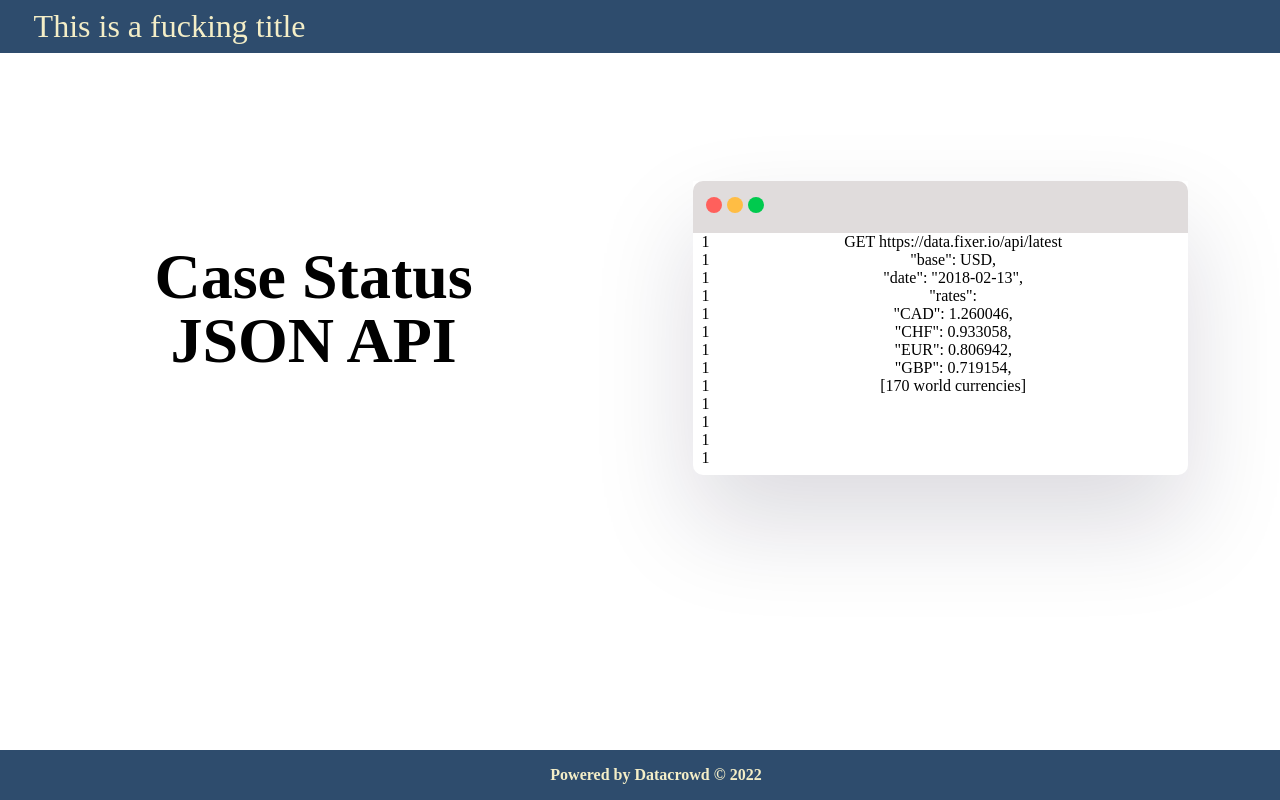
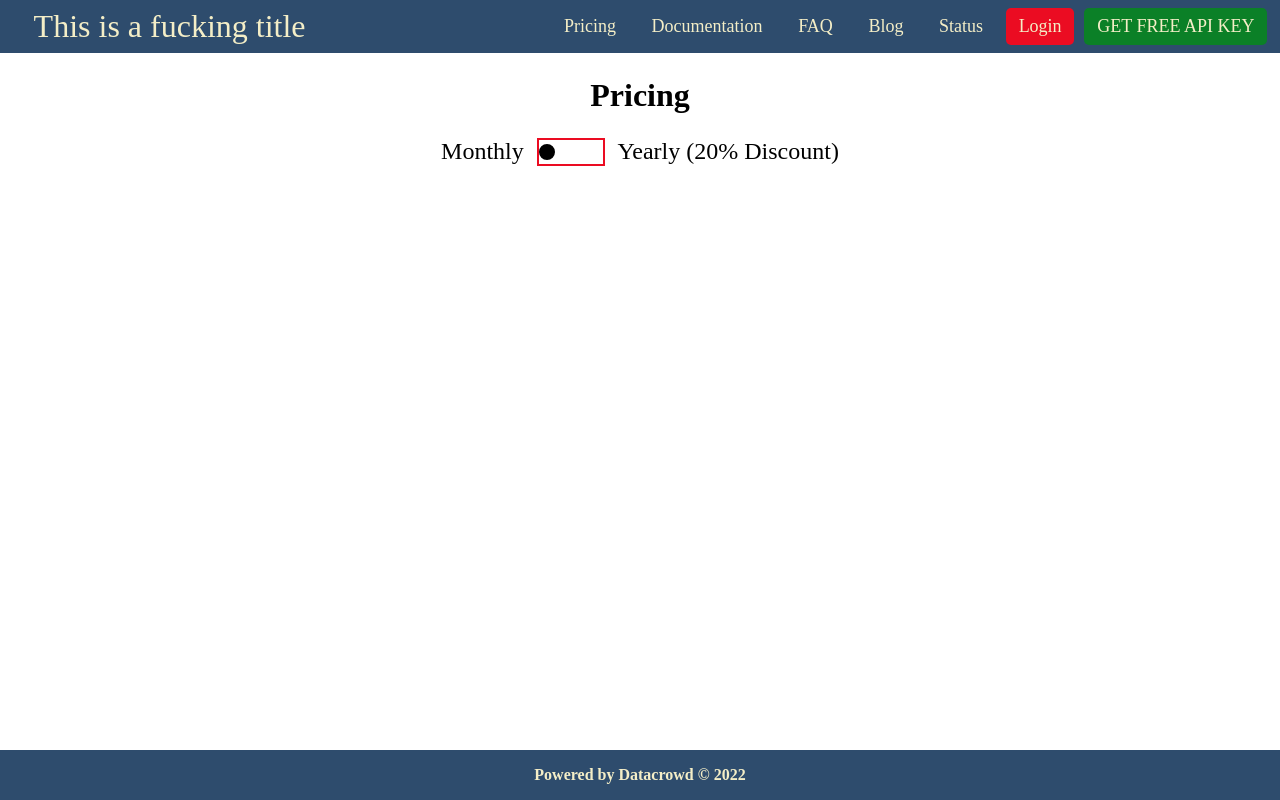
Before and after one commit to akshatdatacrowd/uscis-api, a React (Create React App) app: page /pricing in a window 1280 px wide. Built offline with nearby package versions, Linux system fonts and the light colour scheme.

Commit message:
Started the Pricing page

```diff
--- a/package.json
+++ b/package.json
@@ -16,6 +16,7 @@
     "react": "^17.0.2",
     "react-dom": "^17.0.2",
     "react-icons": "^4.3.1",
+    "react-router-dom": "^6.2.2",
     "react-scripts": "5.0.0",
     "typescript": "^4.6.2",
     "web-vitals": "^2.1.4"
--- a/src/App.tsx
+++ b/src/App.tsx
@@ -1,16 +1,20 @@
 import Header from "./components/Header";
 import Footer from "./components/Footer";
-import Index from "./components/Index";
+import Index from "./components/Index/Index";
+import PricingIndex from "./components/Pricing/PricingIndex";
+import { BrowserRouter as Router, Routes, Route } from "react-router-dom";
 
 function App() {
   return (
     <div className="App">
-      <Header />
-      <body>
-        <Index />
-      </body>
-
-      <Footer />
+      <Router>
+        <Header />
+        <Routes>
+          <Route path="/" element={<Index />} />
+          <Route path="/pricing" element={<PricingIndex />} />
+        </Routes>
+        <Footer />
+      </Router>
     </div>
   );
 }
--- a/src/components/Header.tsx
+++ b/src/components/Header.tsx
@@ -1,22 +1,23 @@
-import {  } from 'react-icons/fa'
+import { Link } from "react-router-dom";
 
 const Header = () => {
   return (
     <div className="Header">
-      <p className="title">This is a fucking title</p>
-      <div className="hopts">
-          <p className="opt">
-
-          </p>
-          <p className="opt">
-
-          </p>
-          <p className="opt">
-
-          </p>
-          <p className="opt">
-
-          </p>
+      <div className="leftHeader">
+        <Link to="/">
+          <p className="title">This is a fucking title</p>
+        </Link>
+      </div>
+      <div className="rightHeader">
+        <Link to="/pricing">
+          <p className="opt">Pricing</p>
+        </Link>
+        <p className="opt">Documentation</p>
+        <p className="opt">FAQ</p>
+        <p className="opt">Blog</p>
+        <p className="opt">Status</p>
+        <p className="opt LoginBtnHeader">Login</p>
+        <p className="opt ApiBtnHeader">GET FREE API KEY</p>
       </div>
     </div>
   );
--- /dev/null
+++ b/src/components/Pricing/PricingIndex.tsx
@@ -0,0 +1,18 @@
+const PricingIndex = () => {
+  return (
+    <>
+      <div className="pricingHeading">
+        <h1>Pricing</h1>
+      </div>
+      <div className="pricingOptionBtn">
+        <p>Monthly</p>
+        <div className="MonYearBtn">
+          <div className="MonYearBtnBtn" />
+        </div>
+        <p>Yearly (20% Discount)</p>
+      </div>
+    </>
+  );
+};
+
+export default PricingIndex;
--- a/src/index.css
+++ b/src/index.css
@@ -1,7 +1,7 @@
 * {
   padding: 0%;
   margin: 0%;
-  font-family: 'Times New Roman', sans-serif, serif, monospace;
+  font-family: "Times New Roman", sans-serif, serif, monospace;
 }
 
 a,
@@ -17,36 +17,84 @@ Link {
 .Header {
   top: 0;
   height: auto;
-  background-color: #2E4C6D;
+  background-color: #2e4c6d;
   padding: 1vh;
   position: sticky;
   right: 0;
   left: 0;
+  display: flex;
+}
+
+.rightHeader {
+  right: 0;
+  position: absolute;
+  display: flex;
+}
+
+.LoginBtnHeader {
+  background-color: #eb0c22;
+  border-radius: 5px;
+  text-align: center;
+  height: auto;
+  color: indigo;
+}
+
+.LoginBtnHeader:hover {
+  transform: scale(0.95);
+}
+.ApiBtnHeader:hover {
+  transform: scale(0.95);
+}
+.ApiBtnHeader:hover::after {
+  color: tan;
+}
+.opt:hover {
+  transform: scale(0.95);
+}
+
+.ApiBtnHeader {
+  background-color: #0b8027;
+  margin-right: 1vw;
+  border-radius: 5px;
+}
+
+.opt {
+  margin-left: 10px;
+  font-size: large;
+  padding-right: 1vw;
+  padding-left: 1vw;
+  padding-top: 1vh;
+  padding-bottom: 1vh;
+  color: #f4eec7;
+  cursor: pointer;
 }
 
 .Footer {
-  position: fixed;
+  position: absolute;
   bottom: 0;
   right: 0;
   left: 0;
   height: auto;
-  width: 100vw;
-  padding: 2vh;
-  background-color: #2E4C6D;
+  width: 100%;
+  padding-top: 2vh;
+  padding-bottom: 2vh;
+
+  background-color: #2e4c6d;
   text-align: center;
-  color: #F4EEC7;
+  color: #f4eec7;
   font-weight: bolder;
+  margin: auto;
 }
 
 .title {
   background: transparent;
-  color: #F4EEC7;
+  color: #f4eec7;
   font-size: xx-large;
   padding-left: 2vw;
 }
 
 .indexMainBody {
-  top: ;
+  width: 100%;
   position: relative;
   display: flex;
 }
@@ -66,7 +114,6 @@ Link {
   padding: 3vw;
   padding-top: 10vw;
   padding-right: 5vw;
-
 }
 
 .window {
@@ -84,9 +131,8 @@ Link {
   border-top-left-radius: 10px;
   border-top-right-radius: 10px;
   text-align: left;
-  padding-top: 2vh;
-  padding-bottom: 2vh;
-
+  padding-top: 1vh;
+  padding-bottom: 1vh;
 }
 
 .topbarbtns {
@@ -106,10 +152,48 @@ Link {
 .sidebarWindow {
   width: 5%;
   padding-bottom: 1vh;
+}
+
+.mainWindow {
+  font-family: -apple-system, BlinkMacSystemFont, "Segoe UI", Roboto, Oxygen,
+    Ubuntu, Cantarell, "Open Sans", "Helvetica Neue", sans-serif;
+  width: 95%;
+}
+
+/* This is the Pricing page */
+
+.pricingHeading {
+
+  width: 100%;
+  text-align: center;
+  margin-top: 3vh;
+  margin-bottom: 3vh;
 
 }
 
-.mainWindow {
-  font-family:-apple-system, BlinkMacSystemFont, 'Segoe UI', Roboto, Oxygen, Ubuntu, Cantarell, 'Open Sans', 'Helvetica Neue', sans-serif ;
-  width: 95%;
+.pricingOptionBtn {
+  display: flex;
+  justify-content: center;
+  width: 100%;
+  height: 5vh;
+  align-content: center;
+  font-size: 3vh;
 }
+
+.MonYearBtn {
+  width: 5%;
+  border: 2px #eb0c22 solid;
+  margin-left: 1vw;
+  margin-right: 1vw;
+  height: 3vh;
+
+}
+
+.MonYearBtnBtn {
+  width: 1.5vh;
+  height: 1.5vh;
+  border: 2px black solid;
+  background-color: black;
+  border-radius: 50%;
+  margin-top: 0.5vh;
+}
```
Also changed, not shown: src/components/Index/Index.tsx (renamed from src/components/Index.tsx), 1 other file (tests, documents, lock files or other folders).
